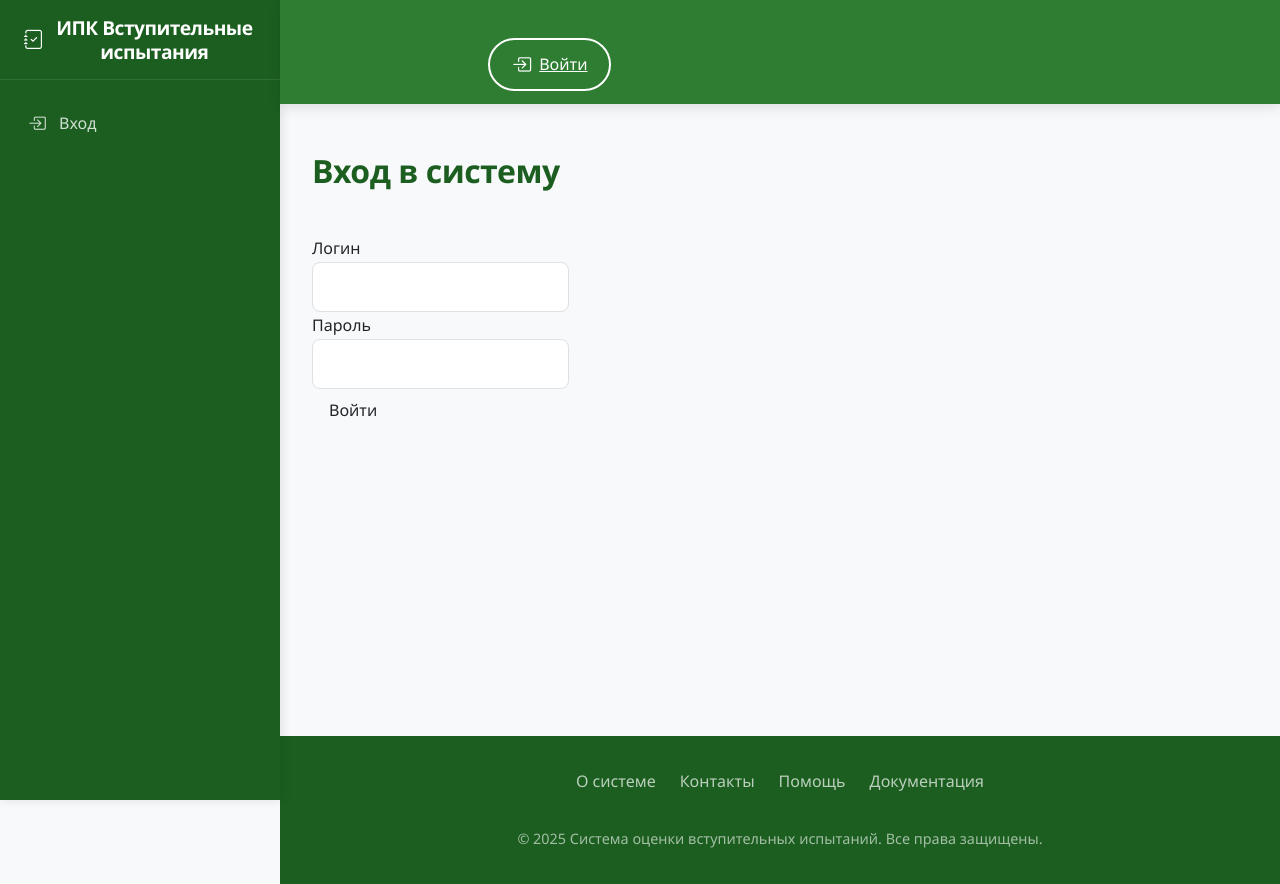
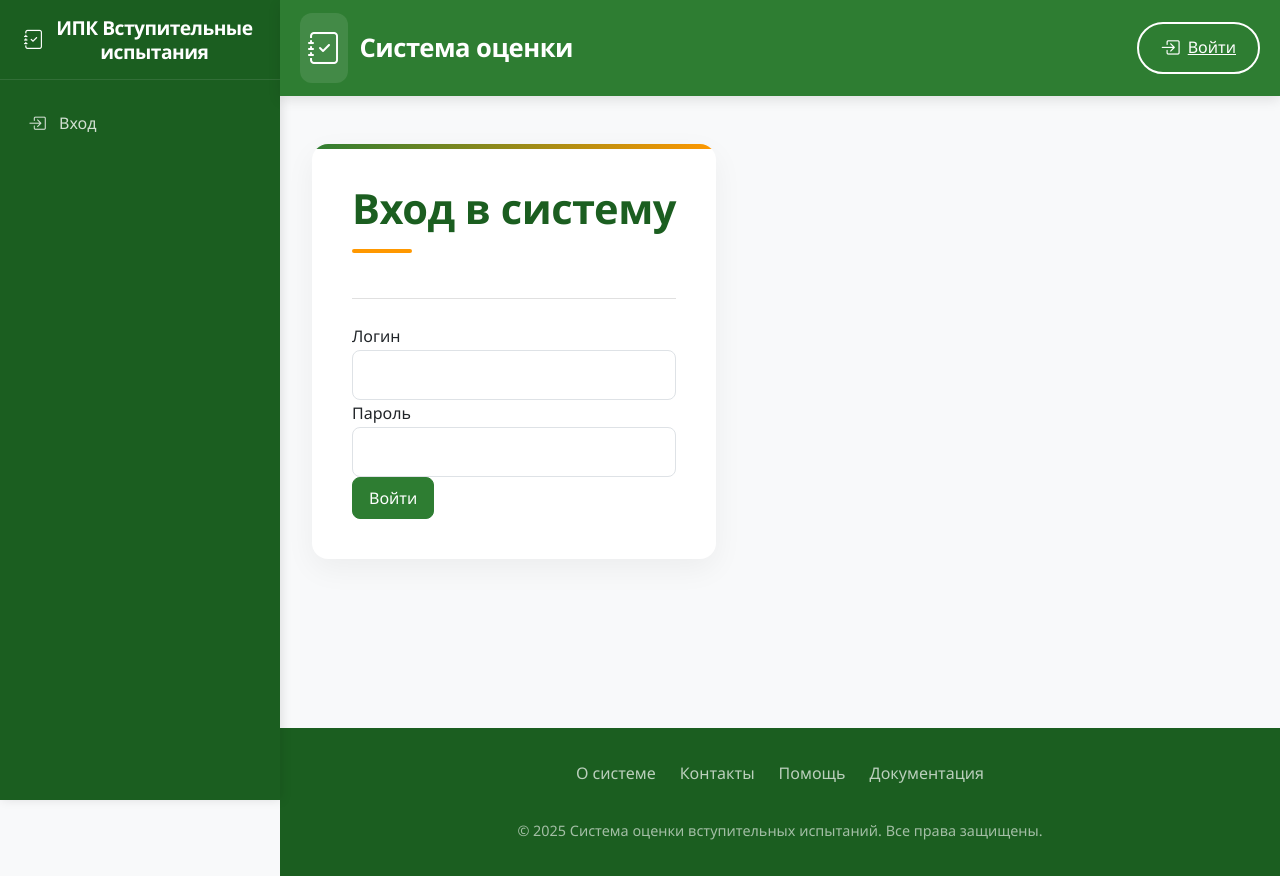
Before and after one commit to ikrivezhenko/exam, a Flask app: page /login in a window 1280 px wide. Run offline with Flask 3, Linux system fonts and the light colour scheme; some libraries are stand-ins or nearby versions.

Commit message:
Пофиксил баг дизайна на входе

```diff
--- a/app/templates/base.html
+++ b/app/templates/base.html
@@ -886,6 +886,7 @@
                     <a href="{{ url_for('routes.login') }}" class="menu-item">
                         <i class="bi bi-box-arrow-in-right"></i>
                         <span>Вход</span>
+                    </a>
                 </div>
             {% endif %}
         </nav>
@@ -901,19 +902,18 @@
         <div class="header-container">
             <div class="header-left">
                 {% if current_user.is_authenticated %}
-                    <div class="header-left">
                     <button class="toggle-sidebar-btn">
                         <i class="bi bi-list"></i>
                     </button>
                     <a href="javascript:history.back()" class="back-btn">
                         <i class="bi bi-arrow-left-circle"></i>
                     </a>
+                {% endif %}
                 <a href="{{ url_for('routes.home') }}" class="logo">
                     <i class="bi bi-journal-check"></i>
                     <span>Система оценки</span>
                 </a>
             </div>
-                {% endif %}
 
             <nav class="user-nav">
                 {% if current_user.is_authenticated %}
--- a/app/templates/login.html
+++ b/app/templates/login.html
@@ -1,8 +1,13 @@
 {% extends "base.html" %}
 
+{% block title %}Вход в систему{% endblock %}
+
 {% block content %}
+<div class="content-card">
+    <div class="content-card-header">
+        <h1>Вход в систему</h1>
+    </div>
     <div class="login-form">
-    <h2>Вход в систему</h2>
         <form method="POST">
             {{ form.hidden_tag() }}
             <div class="form-group">
@@ -14,8 +19,9 @@
                 {{ form.password(class="form-control") }}
             </div>
             <div class="form-group">
-            {{ form.submit(class="btn") }}
+                {{ form.submit(class="btn btn-primary-elegant") }}
             </div>
         </form>
     </div>
+</div>
 {% endblock %}
```
Lines whose indentation alone changed are shown as unchanged.
